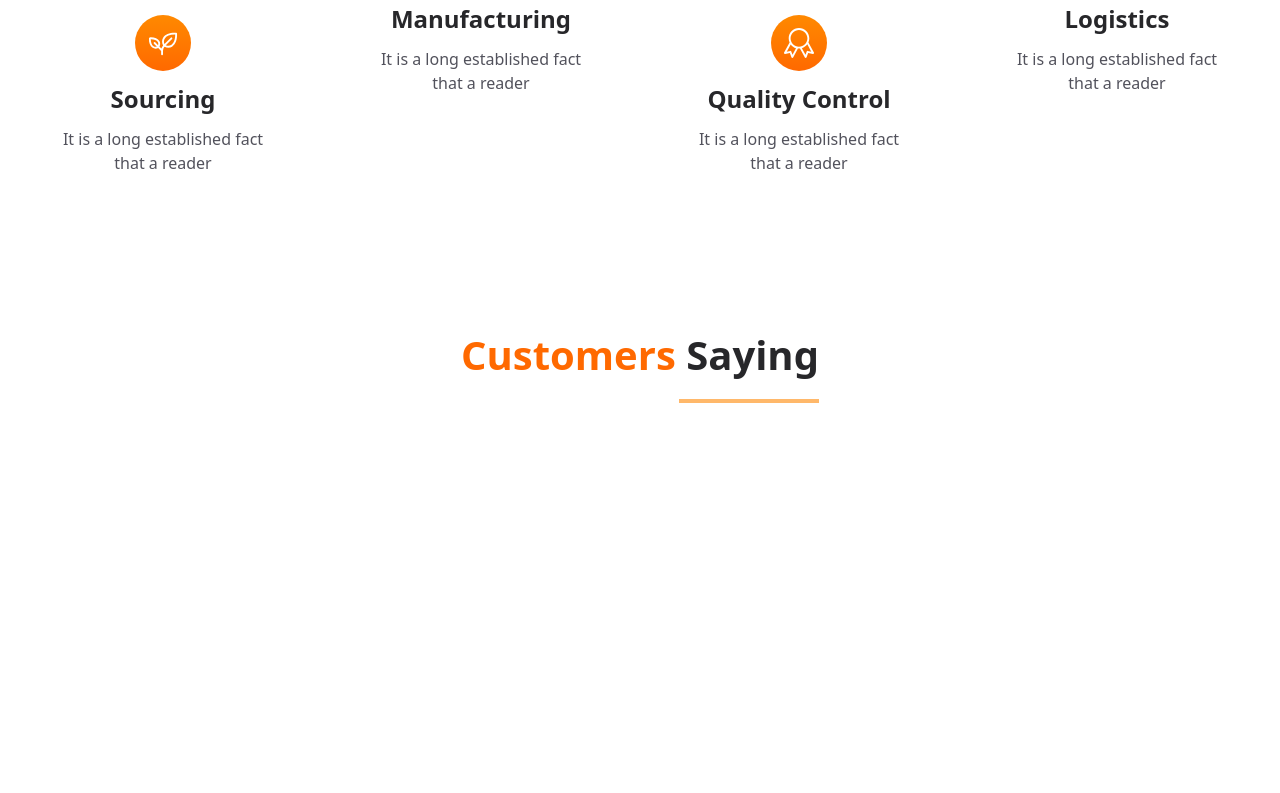
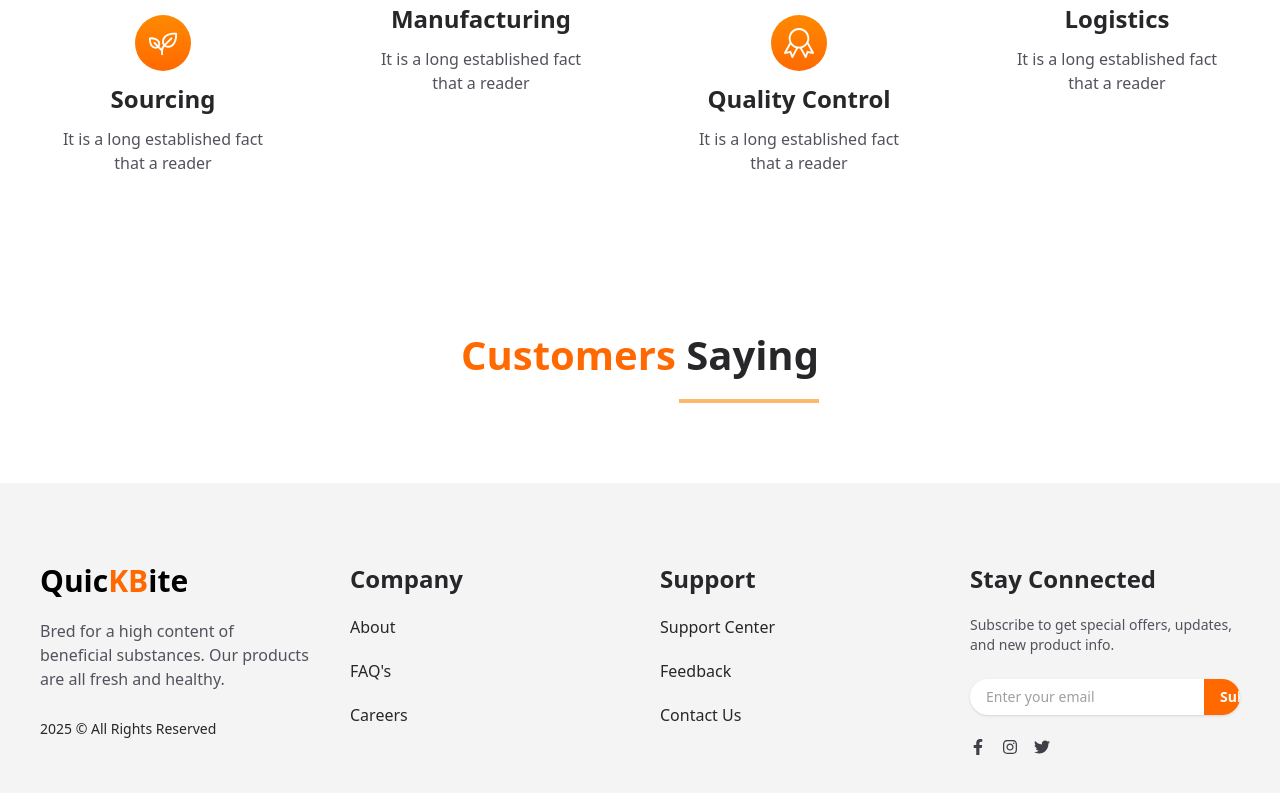
Before and after one commit to abx15/quickbite, a React (Vite) app: page / in a window 1280 px wide. Shown: the part 5024-5817 px from the top of the page. Before the commit the page ends 5507 px from the top, so only its background shows below. Built offline with nearby package versions, Linux system fonts and the light colour scheme.

Commit message:
footer section

```diff
--- /dev/null
+++ b/src/components/Footer/Footer.jsx
@@ -0,0 +1,88 @@
+import React from 'react'
+import { FaFacebookF, FaInstagram, FaTwitter } from "react-icons/fa";
+
+const Footer = () => {
+  return (
+    <footer className="bg-zinc-100 py-20">
+      <div className="flex flex-wrap justify-between max-w-[1400px] mx-auto px-6 md:px-10 gap-10">
+
+        {/* Brand Section */}
+        <div className="flex-1 min-w-[250px]">
+          <a className="text-2xl md:text-3xl font-bold" href="#" tabIndex={0}>
+            Quic<span className="text-orange-500 uppercase">kB</span>ite
+          </a>
+          <p className="text-zinc-600 mt-5 max-w-[350px]">
+            Bred for a high content of beneficial substances. Our products are all fresh and healthy.
+          </p>
+          <p className="text-zinc-800 capitalize mt-7 text-sm">
+            2025 &copy; All rights reserved
+          </p>
+        </div>
+
+        {/* Company */}
+        <ul className="flex-1 min-w-[180px]">
+          <li>
+            <h5 className="font-bold text-zinc-800 text-2xl">Company</h5>
+          </li>
+          <li className="mt-5">
+            <a className="hover:text-orange-500 text-zinc-800" href="#">About</a>
+          </li>
+          <li className="mt-5">
+            <a className="hover:text-orange-500 text-zinc-800" href="#">FAQ's</a>
+          </li>
+          <li className="mt-5">
+            <a className="hover:text-orange-500 text-zinc-800" href="#">Careers</a>
+          </li>
+        </ul>
+
+        {/* Support */}
+        <ul className="flex-1 min-w-[180px]">
+          <li>
+            <h5 className="font-bold text-zinc-800 text-2xl">Support</h5>
+          </li>
+          <li className="mt-5">
+            <a className="hover:text-orange-500 text-zinc-800" href="#">Support Center</a>
+          </li>
+          <li className="mt-5">
+            <a className="hover:text-orange-500 text-zinc-800" href="#">Feedback</a>
+          </li>
+          <li className="mt-5">
+            <a className="hover:text-orange-500 text-zinc-800" href="#">Contact Us</a>
+          </li>
+        </ul>
+
+        {/* Stay Connected */}
+        <div className="flex-1 min-w-[250px]">
+          <h5 className="font-bold text-zinc-800 text-2xl">Stay Connected</h5>
+          <p className="text-zinc-600 mt-5 text-sm">
+            Subscribe to get special offers, updates, and new product info.
+          </p>
+
+          {/* Email Input */}
+          <form className="mt-6 flex items-center bg-white rounded-full shadow-sm overflow-hidden max-w-[300px]">
+            <input
+              type="email"
+              placeholder="Enter your email"
+              className="flex-1 px-4 py-2 text-sm outline-none text-zinc-700"
+            />
+            <button
+              type="submit"
+              className="bg-orange-500 text-white px-4 py-2 text-sm font-semibold hover:bg-orange-600 transition-colors"
+            >
+              Subscribe
+            </button>
+          </form>
+
+          {/* Social Icons */}
+          <div className="flex items-center gap-4 mt-6 text-zinc-700">
+            <a href="#" className="hover:text-orange-500"><FaFacebookF /></a>
+            <a href="#" className="hover:text-orange-500"><FaInstagram /></a>
+            <a href="#" className="hover:text-orange-500"><FaTwitter /></a>
+          </div>
+        </div>
+      </div>
+    </footer>
+  )
+}
+
+export default Footer
--- a/src/components/Home/Home.jsx
+++ b/src/components/Home/Home.jsx
@@ -7,6 +7,7 @@ import Products from '../Products/Products'
 import Discount from '../Discount/Discount'
 import Process from '../Process/Process'
 import Testimonials from '../Testimonials/Testimonials'
+import Footer from '../Footer/Footer'
 
 const Home = () => {
   return (
@@ -20,6 +21,7 @@ const Home = () => {
       <Discount />
       <Process />
       <Testimonials/>
+      <Footer/>
 
     </div>
   )
```
